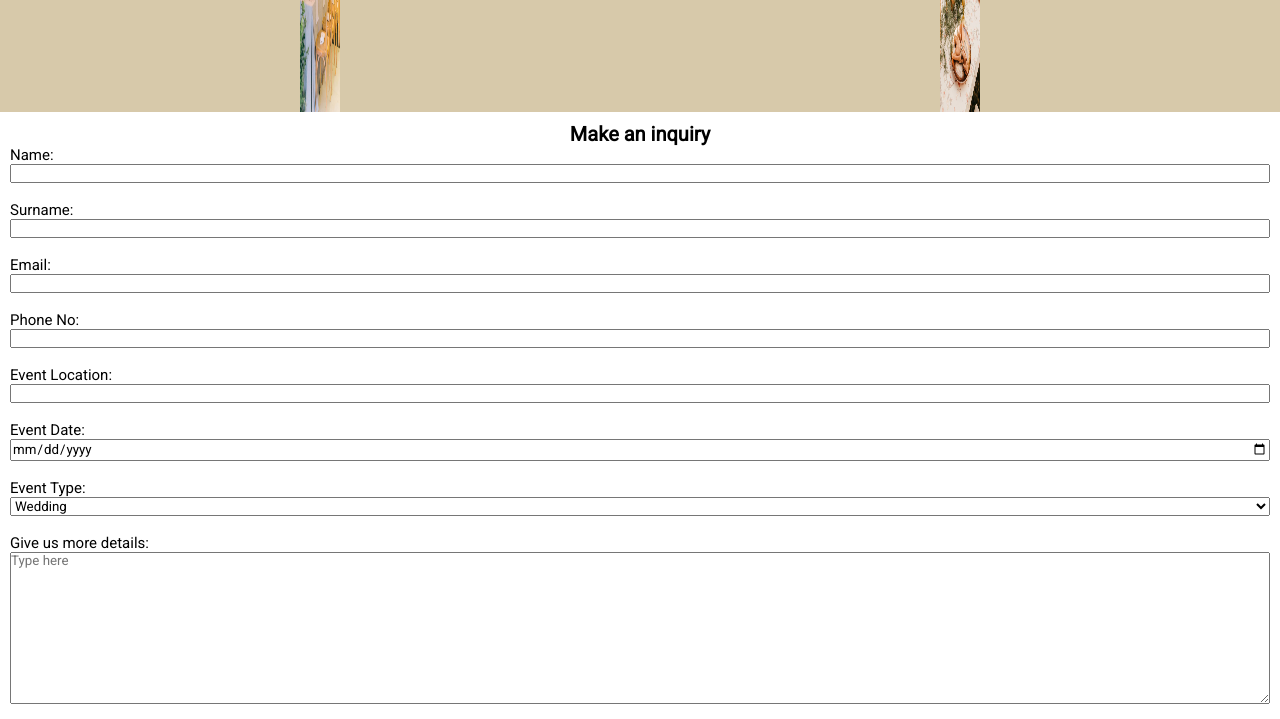
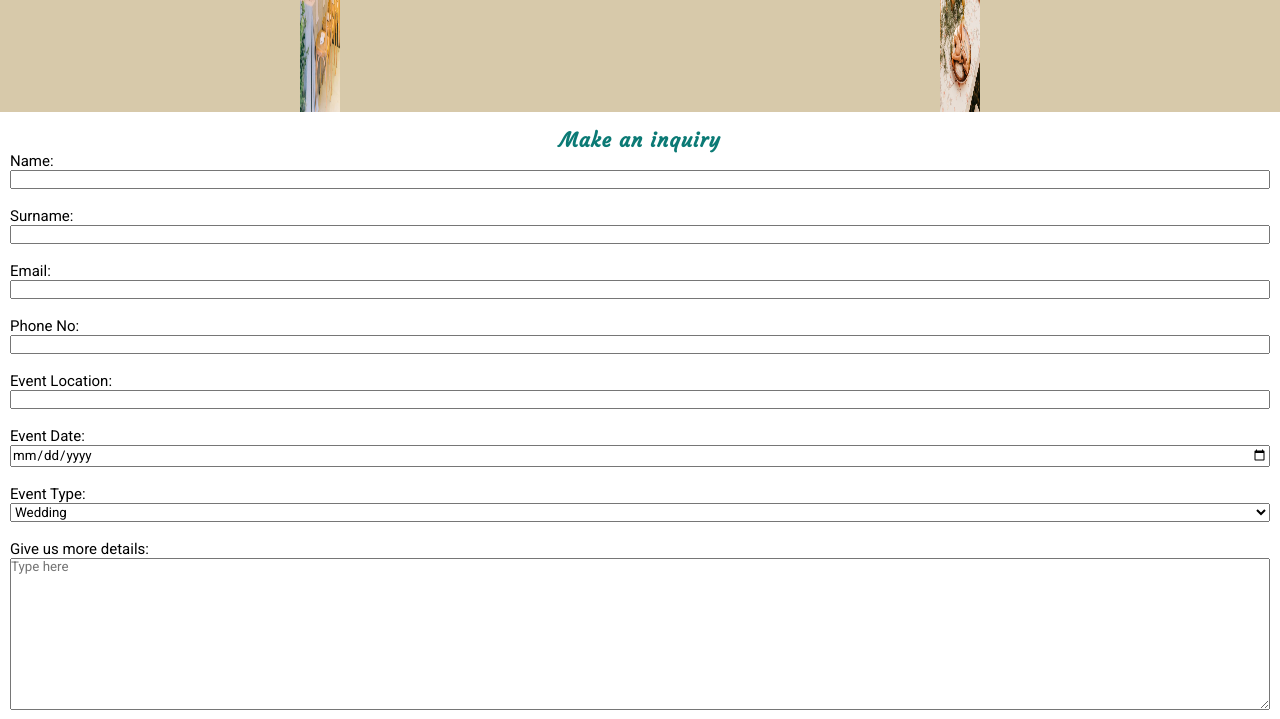
Before and after one commit to Ana-Paula-Guz/GoGreen--Decor, a plain HTML site: page index.html in a window 1280 px wide. Shown: the part 2420-3139 px from the top of the page. Drawn offline with Linux system fonts and the light colour scheme.

Commit message:
Change font-family to h2 in contact section

```diff
--- a/assets/css/style.css
+++ b/assets/css/style.css
@@ -10,7 +10,7 @@
     box-sizing: border-box;
 }
 
-/*Style for header*/
+/*Header section*/
 header {
     background-color: #FFFAF0;
     padding: 0 1rem;
@@ -27,7 +27,6 @@ header>a {
     text-decoration: none;
 }
 
-/*Style for H1*/
 h1 {
     font-family: 'Courgette', sans-serif;
     color: #6CAE75;
@@ -36,7 +35,6 @@ h1 {
     text-align: center;
 }
 
-/*Style for the navigation bar*/
 #nav-bar {
     list-style-type: none;
     letter-spacing: 1px;
@@ -60,7 +58,7 @@ li>a {
     padding: 5px;
 }
 
-/*Style for Main content*/
+/*Main content*/
 #hero {
     height: 500px;
     width: 100%;
@@ -84,7 +82,7 @@ li>a {
     font-size: 18px;
 }
 
-/*Style for About section*/
+/*About section*/
 #about {
     background-color: #FFFFFF;
 }
@@ -114,7 +112,7 @@ img {
     padding: 5px 10px;
 }
 
-/*Section Services*/
+/*Services section*/
 #services {
     background-color: #D7C9AA;
 }
@@ -134,8 +132,17 @@ img {
 
 .contact-form>h2 {
     text-align: center;
+    font-family: 'Courgette', sans-serif;
+    color: #0B7A75;
+    letter-spacing: 1px;
     font-size: 20px;
+    padding-top: 5px;
 }
+
+.contact-form>label {
+    font-family: 'Roboto', sans-serif;
+}
+
 
 /*Footer section*/
 footer {
```
Lines whose indentation alone changed are shown as unchanged.
